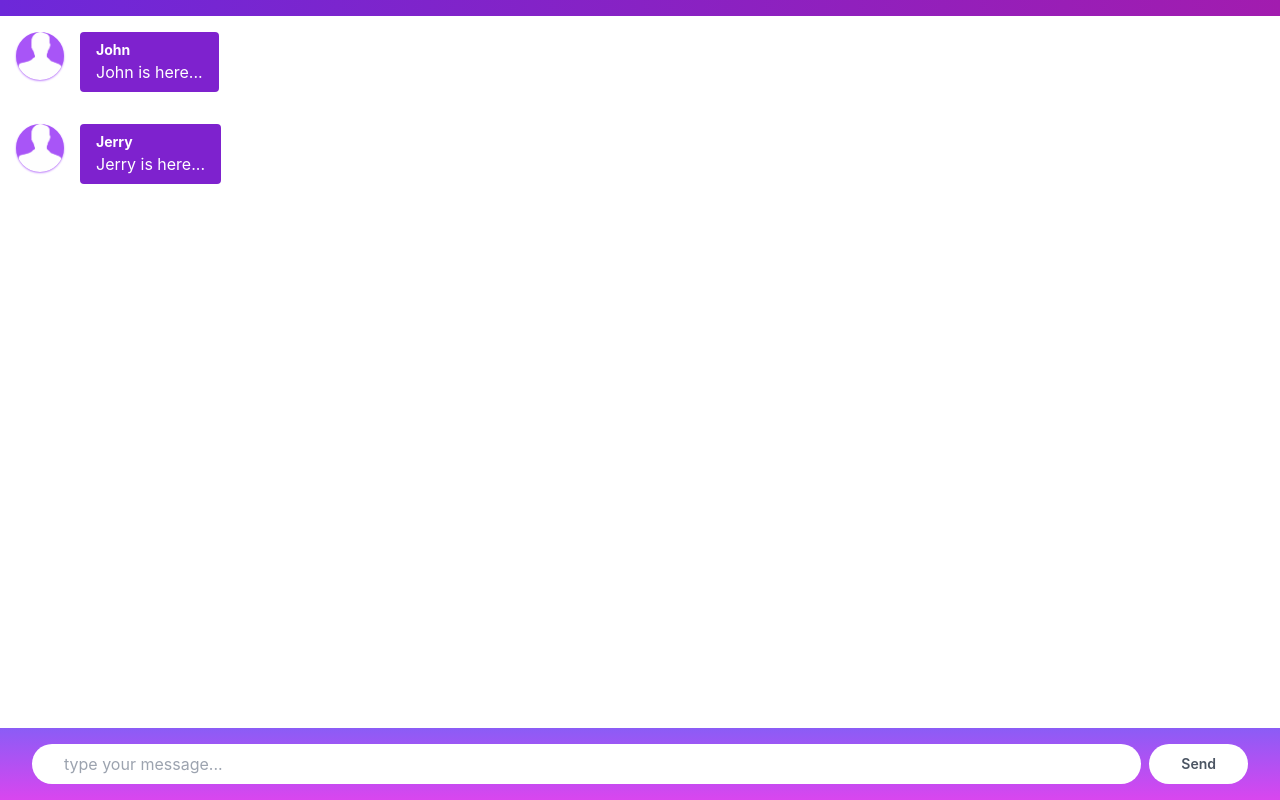
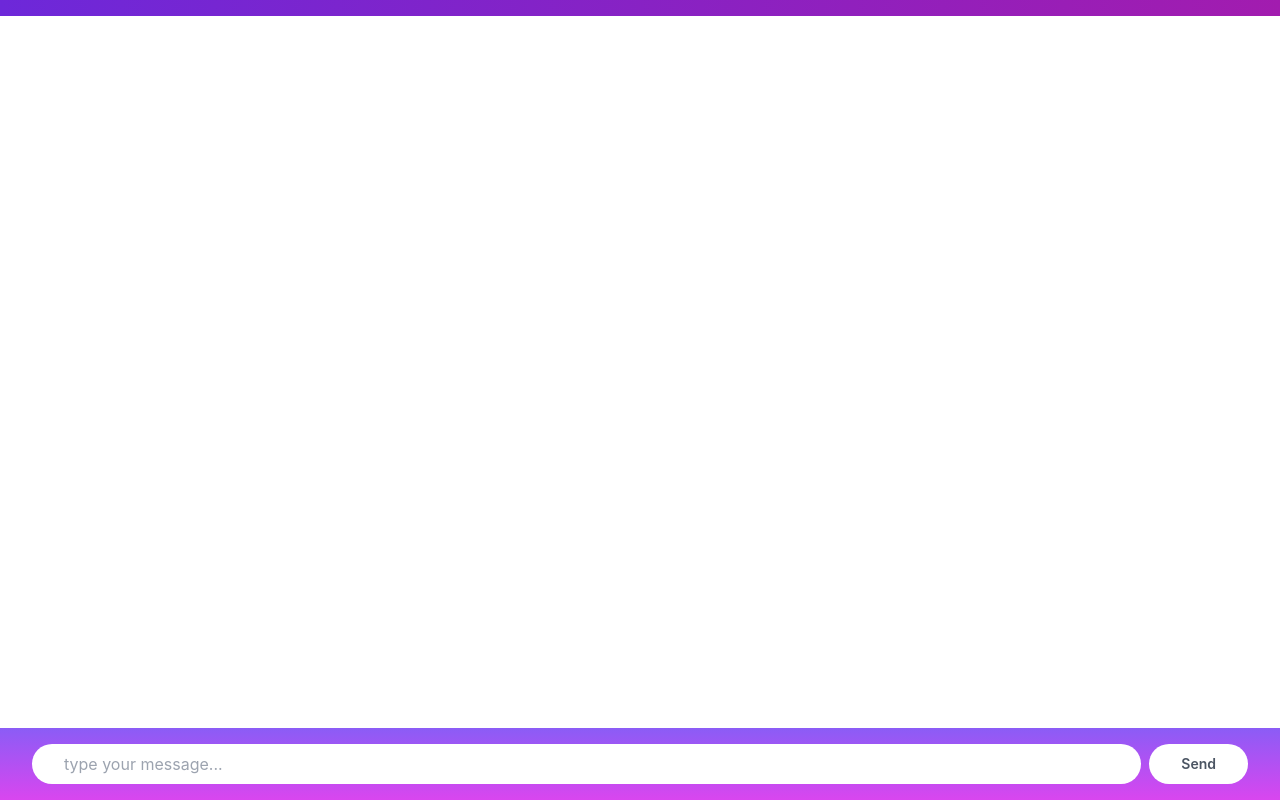
Before and after one commit to Johndiddles/react-chat-app, a React (Create React App) app: page /chat-room in a window 1280 px wide. Built offline with nearby package versions, Linux system fonts and the light colour scheme.

Commit message:
fix communication between browser tabs

```diff
--- a/src/App.js
+++ b/src/App.js
@@ -2,14 +2,44 @@ import { BrowserRouter, Route, Routes } from "react-router-dom";
 import "./App.css";
 import ChatRoom from "./pages/chatRoom/ChatRoom";
 import Login from "./pages/login/Login";
+import { useDispatch } from "react-redux";
+import { useEffect, useMemo } from "react";
+import { loadExistingChats, addChat } from "./redux/chatsSlice";
 
 function App() {
+  const dispatch = useDispatch();
+
+  //** subscribe to channel */
+  const channel = useMemo(() => new BroadcastChannel("app-data"), []);
+
+  //***  listening for messages from other tabs ***//
+  useEffect(() => {
+    channel.onmessage = (message) => {
+      console.log(message.data);
+      dispatch(addChat(message.data));
+    };
+
+    // return () => {
+    //   channel.close();
+    // };
+  }, [channel, dispatch]);
+
+  //** load chats from database into state */
+  useEffect(() => {
+    if (localStorage.chats) {
+      console.log("yes");
+      const chatsInDb = JSON.parse(localStorage.chats);
+      dispatch(loadExistingChats(chatsInDb));
+    }
+    return () => {};
+  }, [dispatch]);
+
   return (
     <div className="App">
       <BrowserRouter>
         <Routes>
           <Route path="/" element={<Login />} />
-          <Route path="/chat-room" element={<ChatRoom />} />
+          <Route path="/chat-room" element={<ChatRoom channel={channel} />} />
         </Routes>
       </BrowserRouter>
     </div>
--- a/src/pages/chatRoom/ChatRoom.jsx
+++ b/src/pages/chatRoom/ChatRoom.jsx
@@ -7,7 +7,10 @@ import { useSelector, useDispatch } from "react-redux";
 import { getUserName } from "../../redux/userSlice";
 import { getAllChats, addChat } from "../../redux/chatsSlice";
 
-const ChatRoom = () => {
+const ChatRoom = ({ channel }) => {
+  //** subscribe to channel */
+  //   const channel = new BroadcastChannel("app-data");
+
   const dispatch = useDispatch();
   const currentUser = useSelector(getUserName);
   const allChats = useSelector(getAllChats);
@@ -27,6 +30,8 @@ const ChatRoom = () => {
 
     console.log(data);
     dispatch(addChat(data));
+    //** post message to all listening tabs */
+    channel.postMessage(data);
     setMessage("");
   };
 
--- a/src/redux/chatsSlice.js
+++ b/src/redux/chatsSlice.js
@@ -1,18 +1,7 @@
 import { createSlice } from "@reduxjs/toolkit";
 
 const initialState = {
-  chats: [
-    {
-      id: "1",
-      userName: "John",
-      message: "John is here...",
-    },
-    {
-      id: "2",
-      userName: "Jerry",
-      message: "Jerry is here...",
-    },
-  ],
+  chats: [],
 };
 
 const chatsSlice = createSlice({
```
